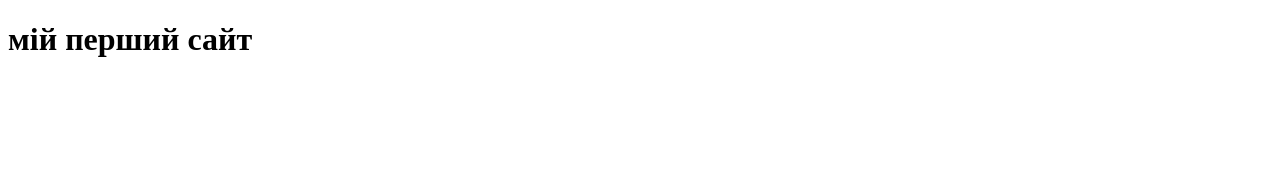
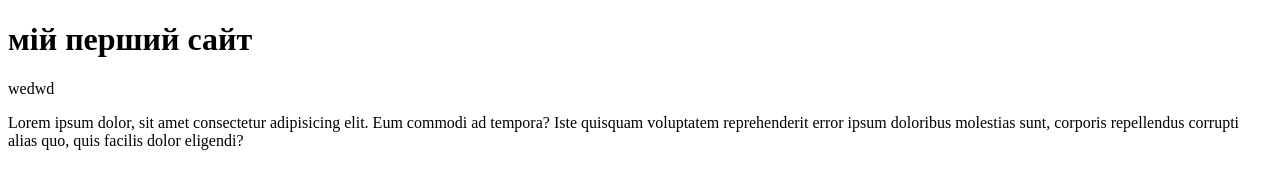
Before and after one commit to davidkastanov/example1, a plain HTML site: page index.html in a window 1280 px wide. Drawn offline with Linux system fonts and the light colour scheme.

```diff
--- a/index.html
+++ b/index.html
@@ -7,5 +7,8 @@
 </head>
 <body>
     <h1>мій перший сайт</h1>
+
+   <picture>wedwd</picture> <p>Lorem ipsum dolor, sit amet consectetur adipisicing elit. Eum commodi ad tempora? Iste quisquam voluptatem reprehenderit error ipsum doloribus molestias sunt, corporis repellendus corrupti alias quo, quis facilis dolor eligendi?</p>
 </body>
+
 </html>
```
